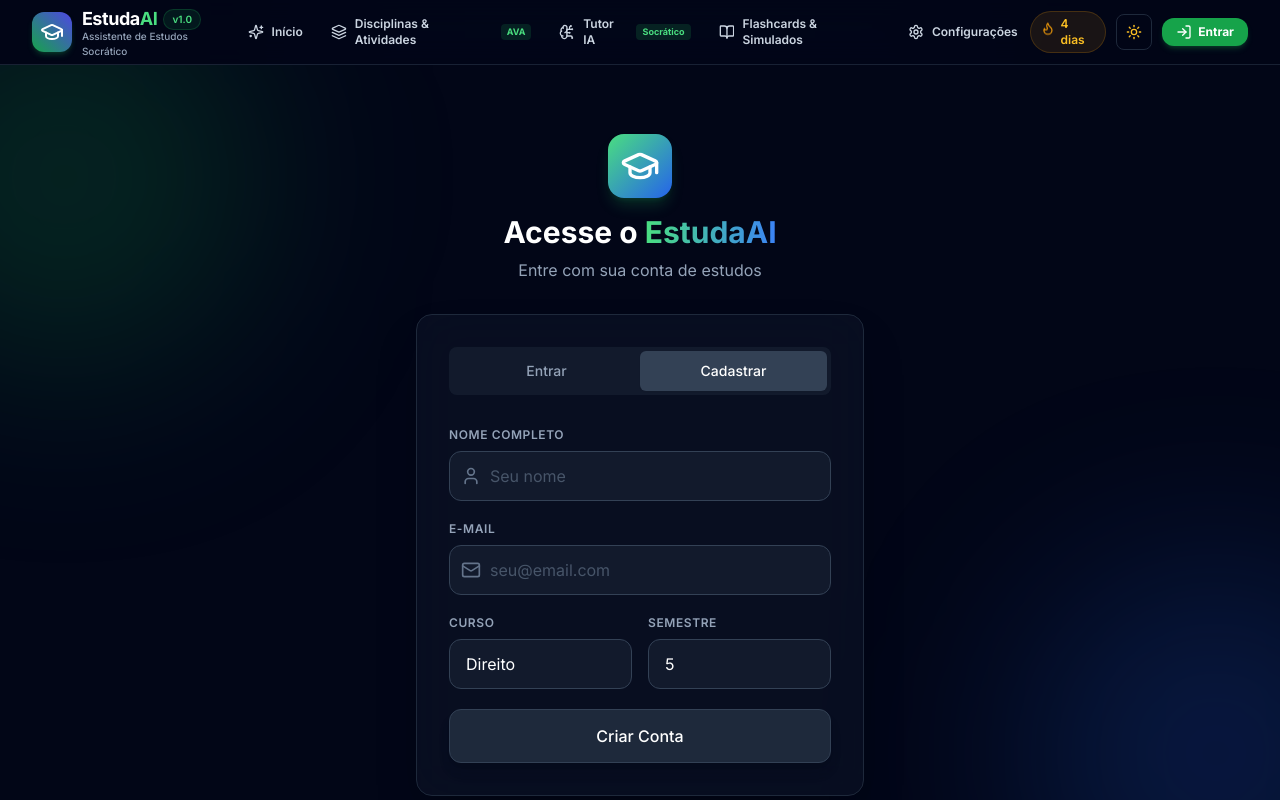
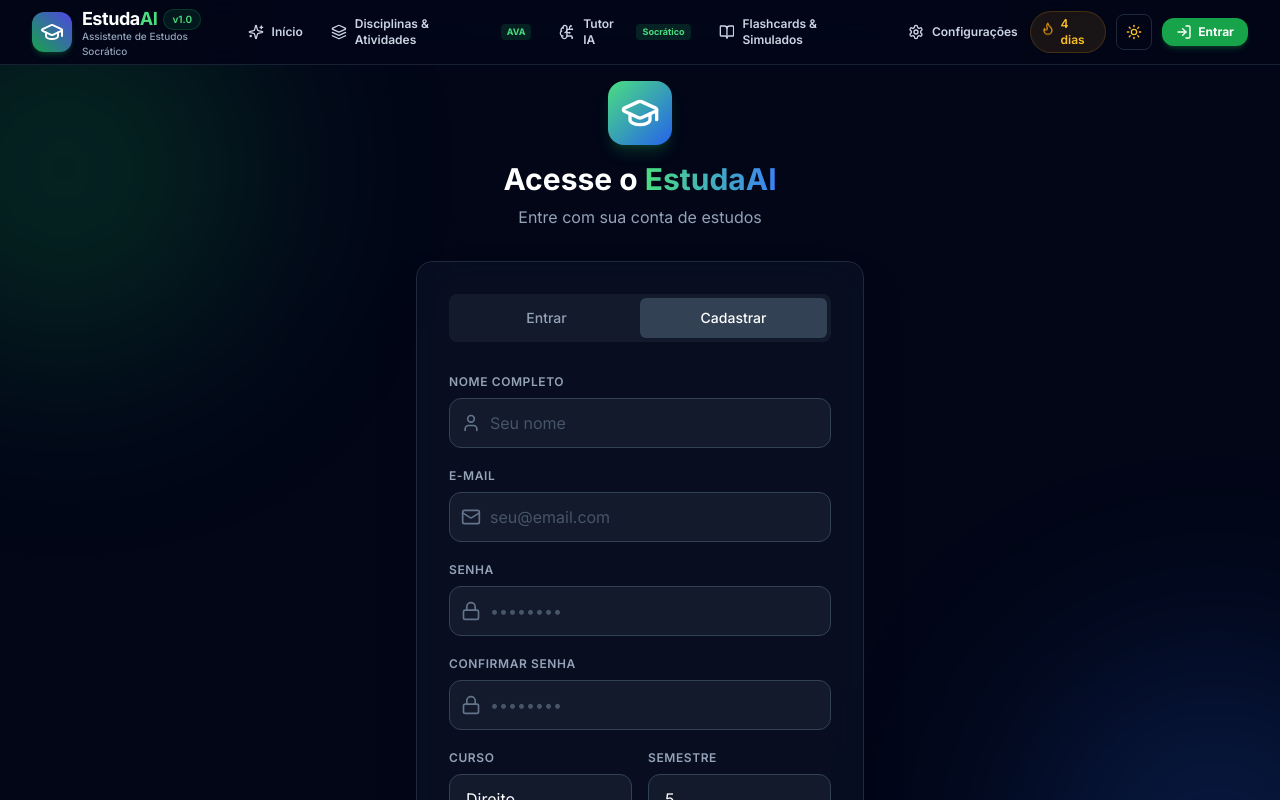
Before and after one commit to nsnexus/EstudaAI, a Next.js app: page /login in a window 1280 px wide. Both pictures are taken after a click on the button "Cadastrar". Shown: the top 800 px of the page. Built offline with nearby package versions, Linux system fonts and the light colour scheme; no server answers.

Commit message:
feat: add password fields to registration and forgot password functionality

```diff
--- a/src/app/login/page.tsx
+++ b/src/app/login/page.tsx
@@ -9,9 +9,10 @@
   User as UserIcon,
   ArrowRight,
   AlertCircle,
-  Loader2
+  Loader2,
+  CheckCircle2
 } from 'lucide-react';
-import { loginUser, registerUser } from '@/lib/storage';
+import { loginUser, registerUser, resetPassword } from '@/lib/storage';
 
 export default function LoginPage() {
   const router = useRouter();
@@ -24,12 +25,15 @@
   // Register form state
   const [regName, setRegName] = useState('');
   const [regEmail, setRegEmail] = useState('');
+  const [regPassword, setRegPassword] = useState('');
+  const [regConfirmPassword, setRegConfirmPassword] = useState('');
   const [regCourse, setRegCourse] = useState('Direito');
   const [regSemester, setRegSemester] = useState(5);
 
   // Common state
   const [isLoading, setIsLoading] = useState(false);
   const [error, setError] = useState('');
+  const [successMsg, setSuccessMsg] = useState('');
 
   const handleLogin = async (e: React.FormEvent) => {
     e.preventDefault();
@@ -52,8 +56,21 @@
     e.preventDefault();
     setIsLoading(true);
     setError('');
+    setSuccessMsg('');
 
-    const result = await registerUser(regName, regEmail, regCourse, regSemester);
+    if (regPassword !== regConfirmPassword) {
+      setError('As senhas não coincidem.');
+      setIsLoading(false);
+      return;
+    }
+
+    if (regPassword.length < 6) {
+      setError('A senha deve ter pelo menos 6 caracteres.');
+      setIsLoading(false);
+      return;
+    }
+
+    const result = await registerUser(regName, regEmail, regPassword, regCourse, regSemester);
     if (result.success) {
       window.dispatchEvent(new Event('estudaai_auth_changed'));
       localStorage.setItem('estudaai_is_logged_in', 'true');
@@ -62,6 +79,25 @@
       setError(result.error || 'Erro ao criar conta.');
       setIsLoading(false);
     }
+  };
+
+  const handleResetPassword = async () => {
+    if (!email) {
+      setError('Por favor, preencha o seu e-mail acima para recuperar a senha.');
+      return;
+    }
+
+    setIsLoading(true);
+    setError('');
+    setSuccessMsg('');
+
+    const result = await resetPassword(email);
+    if (result.success) {
+      setSuccessMsg('E-mail de recuperação enviado! Verifique sua caixa de entrada.');
+    } else {
+      setError(result.error || 'Erro ao enviar e-mail de recuperação.');
+    }
+    setIsLoading(false);
   };
 
   return (
@@ -100,6 +136,13 @@
           </div>
         )}
 
+        {successMsg && (
+          <div className="mb-6 p-4 rounded-xl bg-green-500/10 border border-green-500/20 flex gap-3 text-green-400 animate-in fade-in slide-in-from-top-2">
+            <CheckCircle2 className="w-5 h-5 shrink-0" />
+            <p className="text-sm">{successMsg}</p>
+          </div>
+        )}
+
         {tab === 'login' && (
           <form onSubmit={handleLogin} className="space-y-5 animate-in fade-in slide-in-from-right-4 duration-300">
             <div>
@@ -134,6 +177,16 @@
                   required
                 />
               </div>
+              <div className="flex justify-end mt-1">
+                <button
+                  type="button"
+                  onClick={handleResetPassword}
+                  disabled={isLoading}
+                  className="text-xs text-brand-400 hover:text-brand-300 font-medium transition-colors"
+                >
+                  Esqueci minha senha
+                </button>
+              </div>
             </div>
 
             <button
@@ -144,7 +197,7 @@
               {isLoading ? (
                 <>
                   <Loader2 className="w-5 h-5 animate-spin" />
-                  <span>Entrando...</span>
+                  <span>Aguarde...</span>
                 </>
               ) : (
                 <>
@@ -192,6 +245,40 @@
               </div>
             </div>
 
+            <div>
+              <label className="block text-xs font-semibold text-slate-400 uppercase tracking-wider mb-2">Senha</label>
+              <div className="relative">
+                <div className="absolute inset-y-0 left-0 pl-3 flex items-center pointer-events-none">
+                  <Lock className="h-5 w-5 text-slate-500" />
+                </div>
+                <input
+                  type="password"
+                  value={regPassword}
+                  onChange={e => setRegPassword(e.target.value)}
+                  className="w-full bg-slate-800/50 border border-slate-700 text-white rounded-xl py-3 pl-10 pr-4 focus:outline-none focus:ring-2 focus:ring-brand-500/50 focus:border-brand-500 transition-all placeholder:text-slate-600"
+                  placeholder="••••••••"
+                  required
+                />
+              </div>
+            </div>
+
+            <div>
+              <label className="block text-xs font-semibold text-slate-400 uppercase tracking-wider mb-2">Confirmar Senha</label>
+              <div className="relative">
+                <div className="absolute inset-y-0 left-0 pl-3 flex items-center pointer-events-none">
+                  <Lock className="h-5 w-5 text-slate-500" />
+                </div>
+                <input
+                  type="password"
+                  value={regConfirmPassword}
+                  onChange={e => setRegConfirmPassword(e.target.value)}
+                  className="w-full bg-slate-800/50 border border-slate-700 text-white rounded-xl py-3 pl-10 pr-4 focus:outline-none focus:ring-2 focus:ring-brand-500/50 focus:border-brand-500 transition-all placeholder:text-slate-600"
+                  placeholder="••••••••"
+                  required
+                />
+              </div>
+            </div>
+
             <div className="grid grid-cols-2 gap-4">
               <div>
                 <label className="block text-xs font-semibold text-slate-400 uppercase tracking-wider mb-2">Curso</label>
--- a/src/lib/storage.ts
+++ b/src/lib/storage.ts
@@ -3,7 +3,7 @@
 import { User, StudySession, Flashcard, TutorPersona, AdminMetrics, UserRole, Disciplina } from '@/types';
 import { TUTOR_PERSONAS } from './personas';
 import { auth, db } from './firebase';
-import { signInWithEmailAndPassword, createUserWithEmailAndPassword, signOut } from 'firebase/auth';
+import { signInWithEmailAndPassword, createUserWithEmailAndPassword, signOut, sendPasswordResetEmail } from 'firebase/auth';
 import { doc, getDoc, setDoc, getDocs, collection, updateDoc } from 'firebase/firestore';
 
 const STORAGE_KEYS = {
@@ -105,19 +105,19 @@
   }
 }
 
-export async function registerUser(name: string, email: string, course: string, semester: number, role: UserRole = 'aluno'): Promise<{ success: boolean; user?: User; error?: string }> {
+export async function registerUser(name: string, email: string, password?: string, course?: string, semester?: number, role: UserRole = 'aluno'): Promise<{ success: boolean; user?: User; error?: string }> {
   if (!isClient()) return { success: false, error: 'Ambiente indisponível.' };
   initStorage();
 
   try {
-    const cred = await createUserWithEmailAndPassword(auth, email, '123456');
+    const cred = await createUserWithEmailAndPassword(auth, email, password || '123456');
     const newUser: User = {
       id: cred.user.uid,
       name: name.trim(),
       email: email.trim().toLowerCase(),
       role,
       avatar: `https://ui-avatars.com/api/?name=${encodeURIComponent(name)}&background=0D8BFF&color=fff`,
-      course: course.trim() || 'Direito',
+      course: course?.trim() || 'Direito',
       semester: semester || 1,
       studyGoalMinutes: 45,
       createdAt: new Date().toISOString()
@@ -128,7 +128,21 @@
     return { success: true, user: newUser };
   } catch (error: any) {
     console.error('Register error:', error);
+    if (error.code === 'auth/weak-password') return { success: false, error: 'A senha deve ter pelo menos 6 caracteres.' };
+    if (error.code === 'auth/email-already-in-use') return { success: false, error: 'Este e-mail já está em uso.' };
     return { success: false, error: error.message || 'Falha ao registrar.' };
+  }
+}
+
+export async function resetPassword(email: string): Promise<{ success: boolean; error?: string }> {
+  try {
+    await sendPasswordResetEmail(auth, email);
+    return { success: true };
+  } catch (error: any) {
+    console.error('Reset password error:', error);
+    if (error.code === 'auth/user-not-found') return { success: false, error: 'Usuário não encontrado.' };
+    if (error.code === 'auth/invalid-email') return { success: false, error: 'E-mail inválido.' };
+    return { success: false, error: error.message || 'Falha ao enviar e-mail de recuperação.' };
   }
 }
 
```
